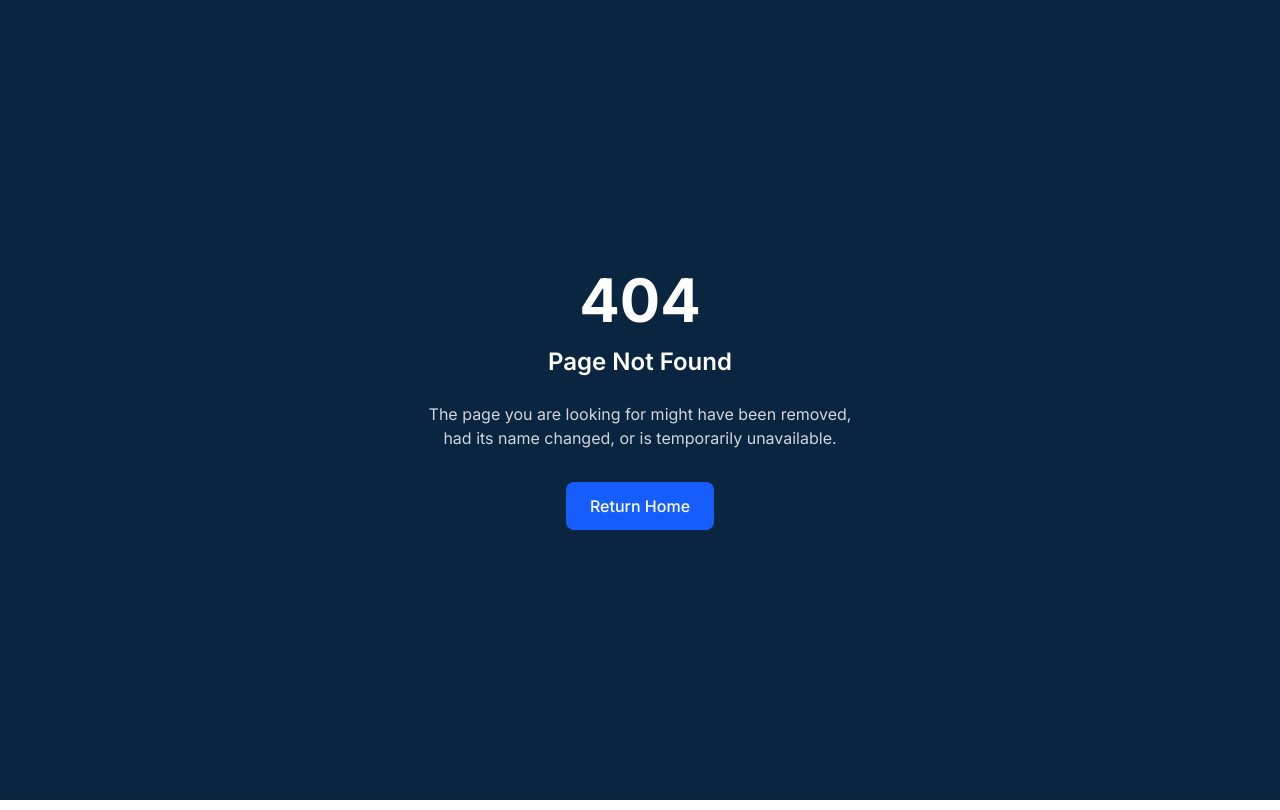
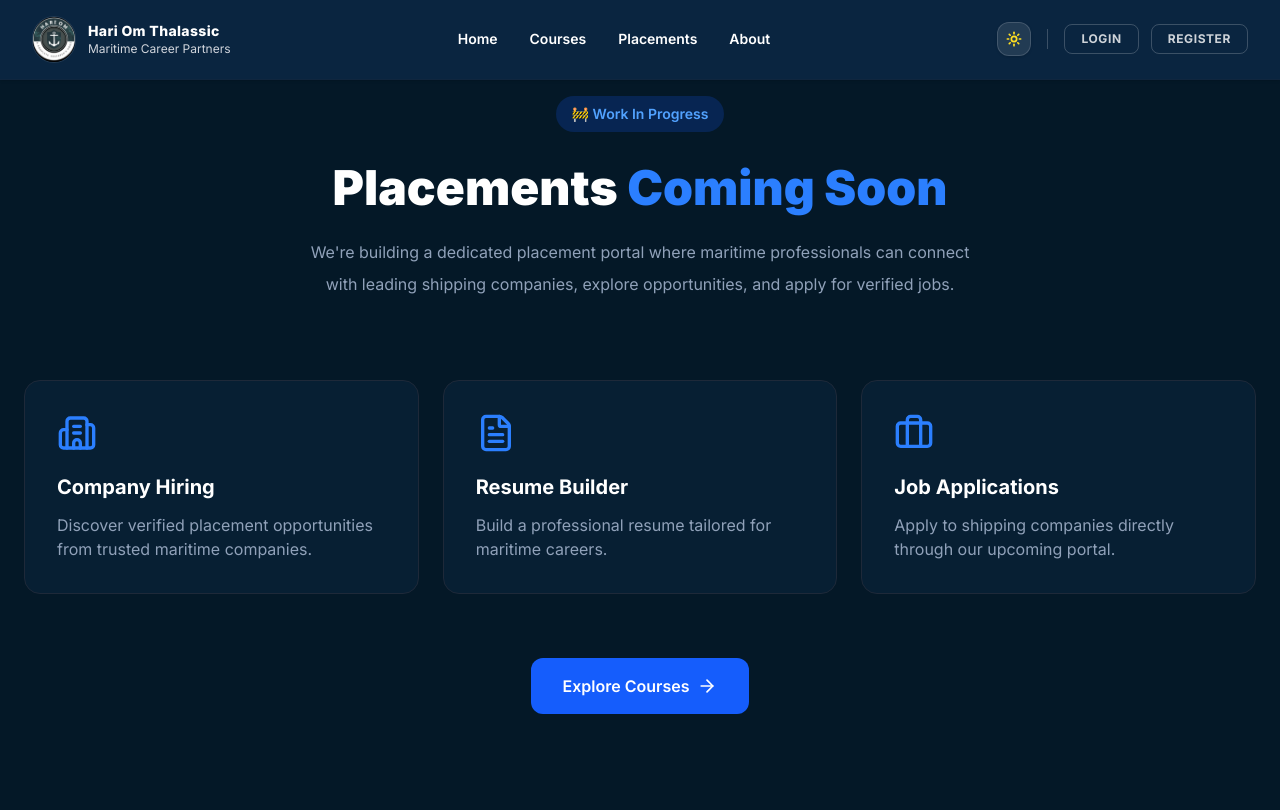
Before and after one commit to engineersurajsahani/thalassic-webapp, a Next.js app: page /placements in a window 1280 px wide. Before the commit this address had no page. Built offline with nearby package versions, Linux system fonts and the light colour scheme.

Commit message:
placement work in progress page

```diff
--- /dev/null
+++ b/src/app/(website)/placements/page.tsx
@@ -0,0 +1,70 @@
+"use client";
+
+import Link from "next/link";
+import { Briefcase, Building2, FileText, ArrowRight } from "lucide-react";
+
+export default function PlacementsPage() {
+  return (
+    <section className="min-h-screen bg-[#041827] text-white">
+      <div className="max-w-7xl mx-auto px-6 py-24">
+
+        <div className="text-center">
+
+          <span className="inline-block px-4 py-2 rounded-full bg-blue-600/20 text-blue-400 text-sm font-semibold">
+            🚧 Work In Progress
+          </span>
+
+          <h1 className="mt-8 text-5xl font-black">
+            Placements <span className="text-blue-500">Coming Soon</span>
+          </h1>
+
+          <p className="mt-6 max-w-2xl mx-auto text-slate-400 leading-8">
+            We're building a dedicated placement portal where maritime
+            professionals can connect with leading shipping companies,
+            explore opportunities, and apply for verified jobs.
+          </p>
+
+        </div>
+
+        <div className="grid md:grid-cols-3 gap-6 mt-20">
+
+          <div className="rounded-2xl bg-[#071f33] border border-gray-800 p-8 hover:border-blue-500 transition">
+            <Building2 className="w-10 h-10 text-blue-500 mb-5" />
+            <h3 className="text-xl font-bold mb-3">Company Hiring</h3>
+            <p className="text-slate-400">
+              Discover verified placement opportunities from trusted maritime companies.
+            </p>
+          </div>
+
+          <div className="rounded-2xl bg-[#071f33] border border-gray-800 p-8 hover:border-blue-500 transition">
+            <FileText className="w-10 h-10 text-blue-500 mb-5" />
+            <h3 className="text-xl font-bold mb-3">Resume Builder</h3>
+            <p className="text-slate-400">
+              Build a professional resume tailored for maritime careers.
+            </p>
+          </div>
+
+          <div className="rounded-2xl bg-[#071f33] border border-gray-800 p-8 hover:border-blue-500 transition">
+            <Briefcase className="w-10 h-10 text-blue-500 mb-5" />
+            <h3 className="text-xl font-bold mb-3">Job Applications</h3>
+            <p className="text-slate-400">
+              Apply to shipping companies directly through our upcoming portal.
+            </p>
+          </div>
+
+        </div>
+
+        <div className="flex justify-center mt-16">
+          <Link
+            href="/courses"
+            className="flex items-center gap-2 bg-blue-600 hover:bg-blue-500 px-8 py-4 rounded-xl font-semibold transition"
+          >
+            Explore Courses
+            <ArrowRight className="w-5 h-5" />
+          </Link>
+        </div>
+
+      </div>
+    </section>
+  );
+}
```
